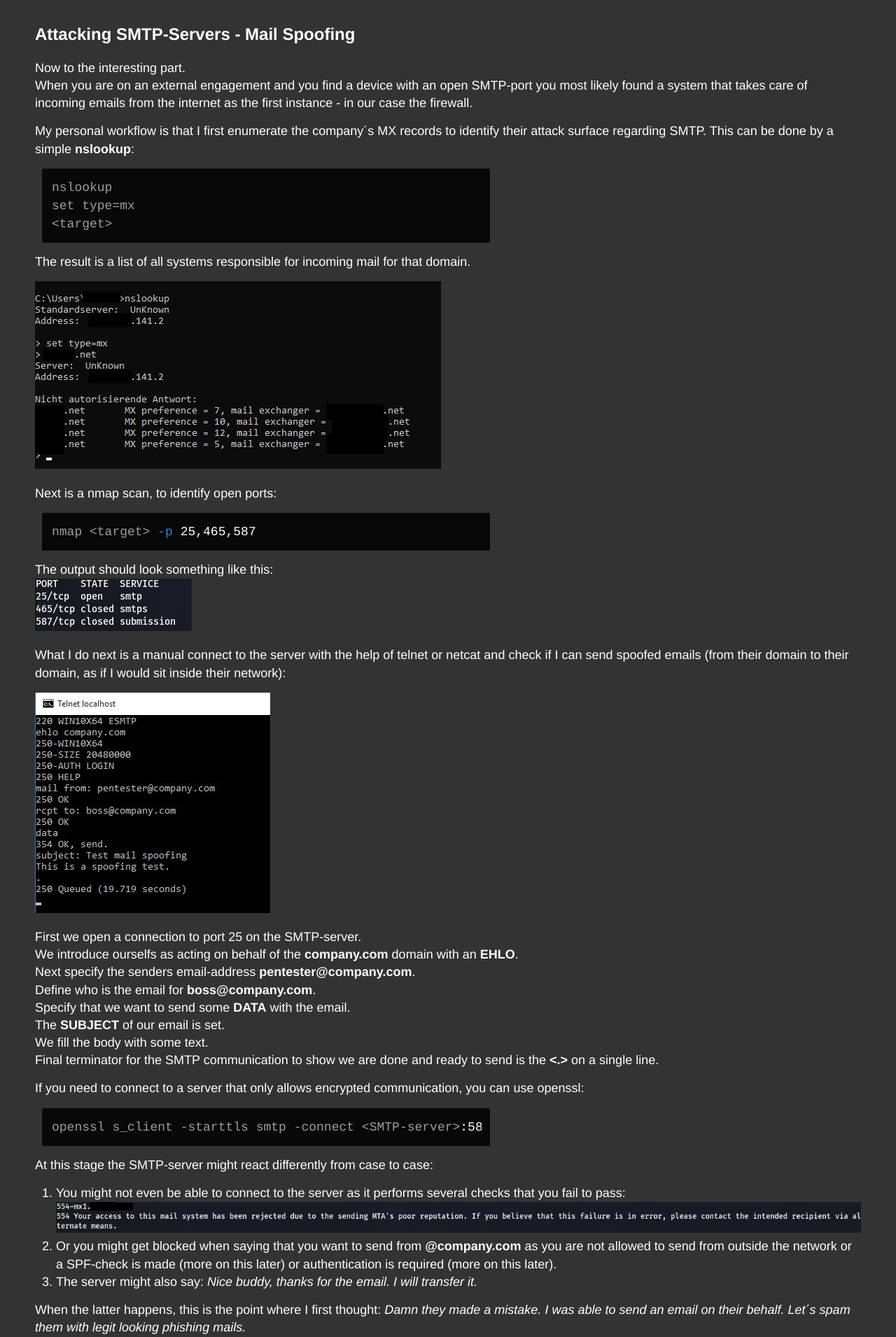
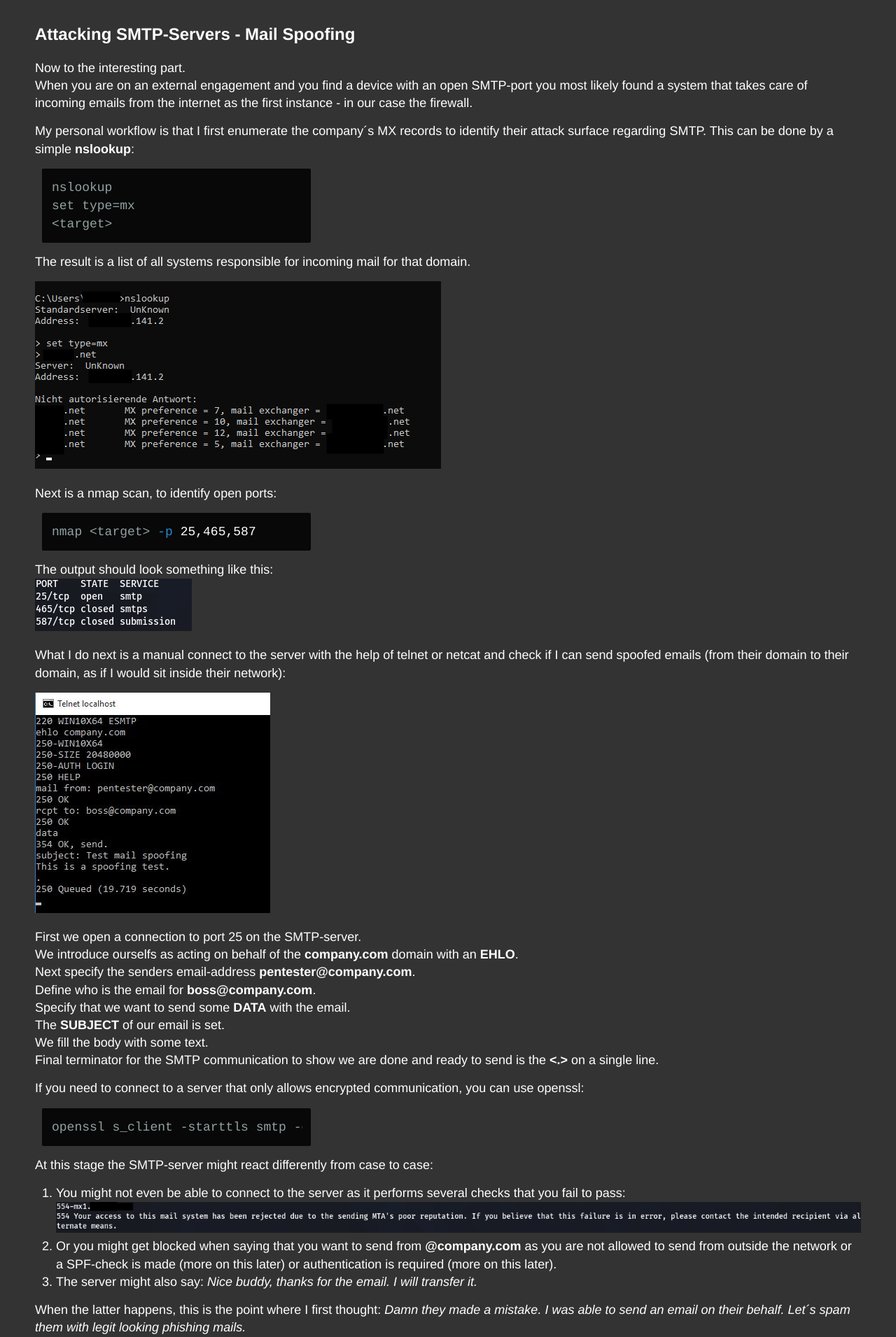
Before and after one commit to LuemmelSec/LuemmelSec.github.io, a Jekyll site: the page built from _posts/2020-12-25-Pentest-Everything-SMTP.md, in a window 1280 px wide. Shown: the part 1892-3803 px from the top of the page at 70% size. Built offline with Jekyll 4.4.1, drawn with Linux system fonts in a browser that asks for light colours; some of the changed text lies outside the part shown.

Commit message:
Update _highlights.scss

```diff
--- a/_sass/_highlights.scss
+++ b/_sass/_highlights.scss
@@ -25,7 +25,7 @@ $highlight-purple : #b294bb;
   border-radius: 2px;
   overflow: auto;
   color: $highlight-foreground;
-  max-width: 50vw ;
+  max-width: 30vw ;
 }
 
 code {
```
